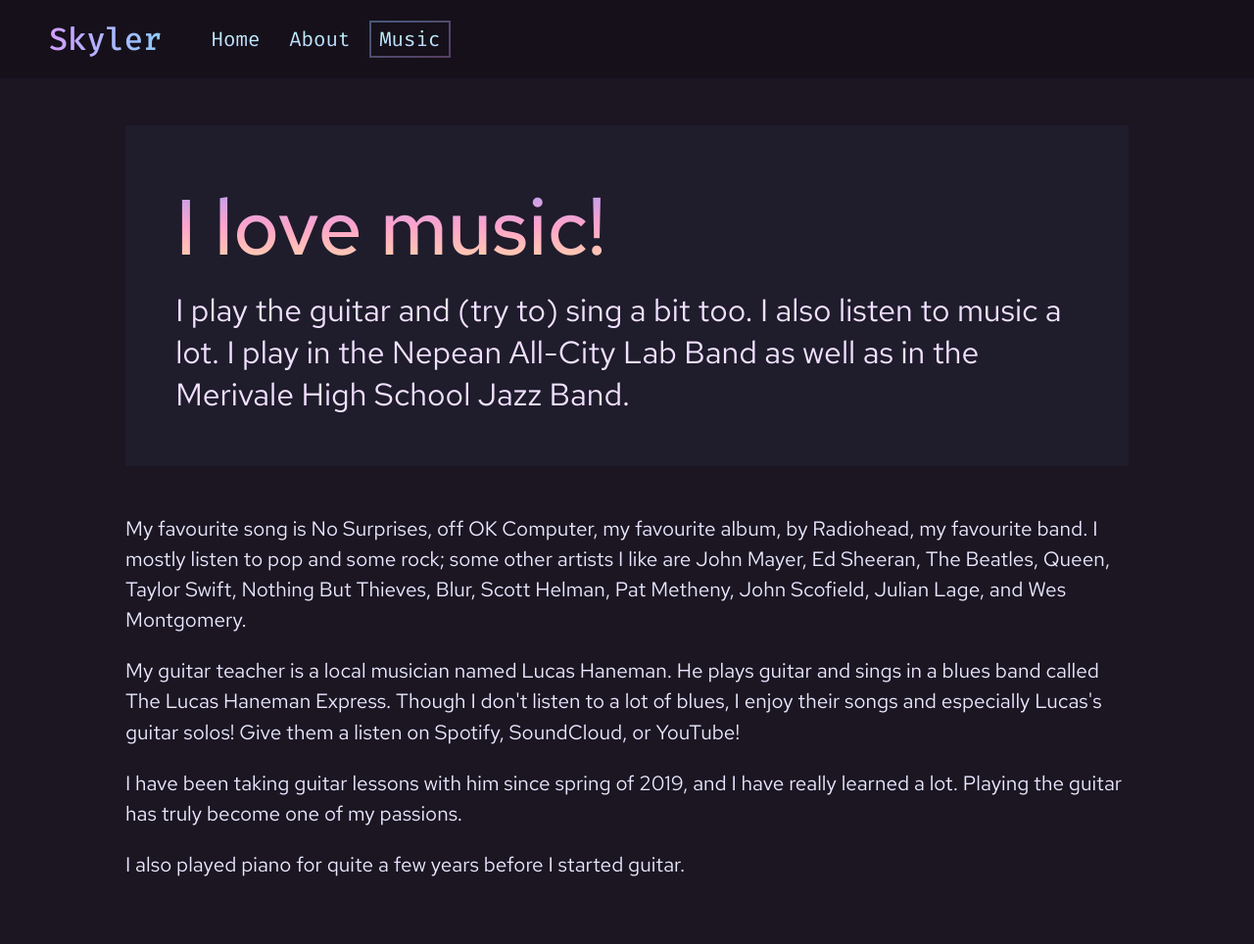
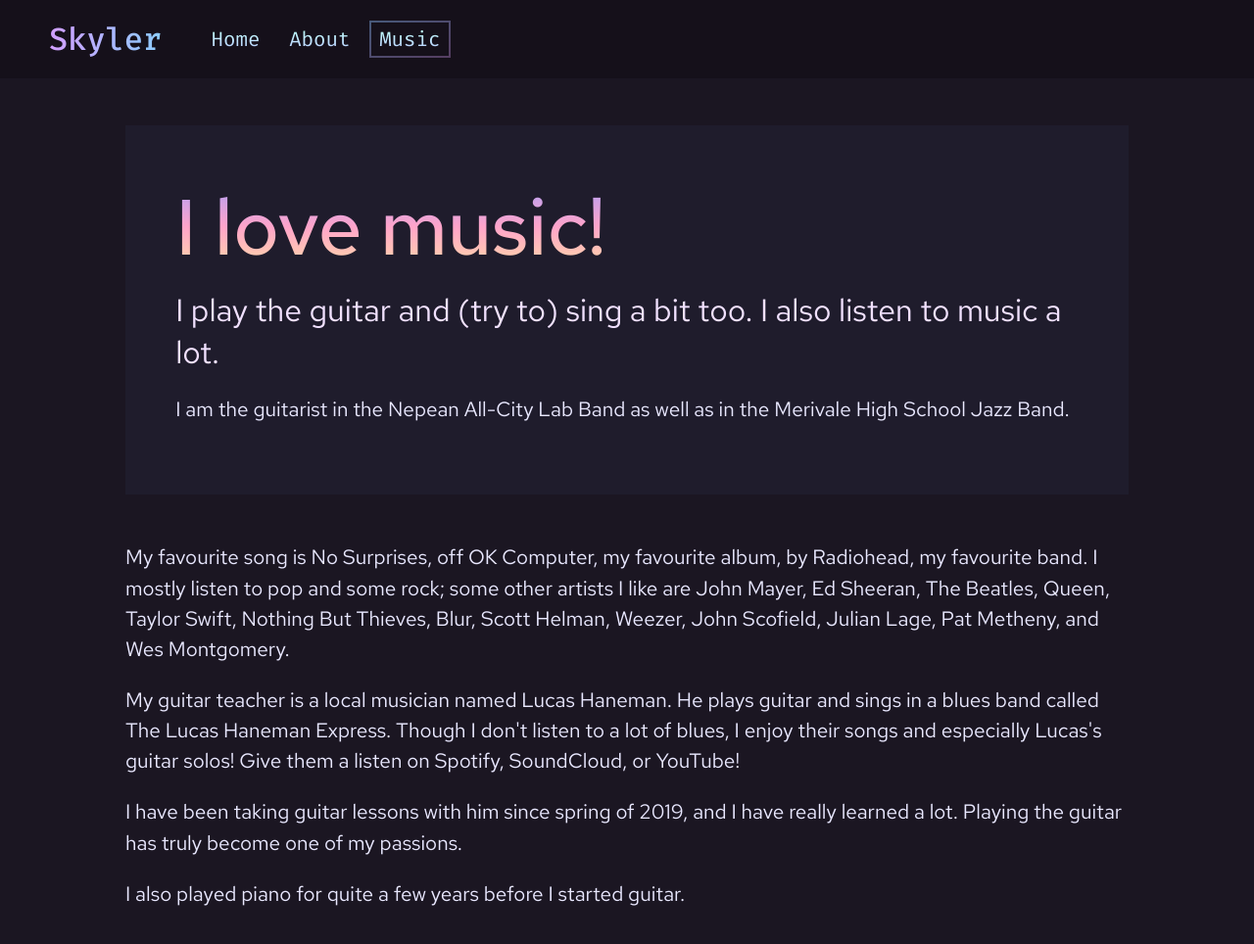
Before and after one commit to sky46/skylerma.com, a Jekyll site: the page built from music.html, in a window 1280 px wide and 976 px high. Shown: the top 964 px of the window at 98% size. Built offline with Jekyll 4.4.1, drawn with Linux system fonts in a browser that asks for light colours.

Commit message:
Reword text on some pages, update portrait on homepage

```diff
--- a/_sass/styles.scss
+++ b/_sass/styles.scss
@@ -184,7 +184,7 @@
 }
 
 .intro-img {
-    flex-basis: 49%;
+    flex-basis: 45%;
     padding-top: 2rem;
     > figure {
         > img {
--- a/about.html
+++ b/about.html
@@ -6,9 +6,7 @@
 <div class="about-title-div">
   <h1>My name is Skyler Ma.</h1>
   <h2>
-    I'm a student in Grade 10 at Merivale HS. In my free time, I enjoy playing the guitar,
-    programming, playing sports, and playing video games.
+    I'm a student in Grade 10 at Merivale HS. In my free time, I enjoy playing the guitar, singing, programming, playing sports,
+    reading, and playing video games.
   </h2>
 </div>
-
-<p>todo</p>
--- a/index.html
+++ b/index.html
@@ -6,12 +6,12 @@
   <div class="intro-text-div">
     <h1 class="intro-title">Hi, I'm Skyler!</h1>
     <p class="intro-text">I am a student in Grade 10 with a passion for music, programming, sports, and video games.</p>
-    <p>At the moment, this site is very much a work in progress.</p>
+    <p>This site is currently a work in progress.</p>
   </div>
 
   <div class="intro-img">
     <figure>
-      <img src="assets/img/portrait.jpg" alt="picture of me">
+      <img src="assets/img/portrait_july_2023.jpg" alt="Picture of Skyler">
       <figcaption>Hey look, it's me!</figcaption>
     </figure>
   </div>
--- a/music.html
+++ b/music.html
@@ -5,14 +5,13 @@
 
 <div class="music-title-div">
   <h1>I love music!</h1>
-  <h2>I play the guitar and (try to) sing a bit too. I also listen to music a lot. I play in the Nepean All-City Lab Band as well as
-    in the Merivale High School Jazz Band.
-  </h2>
+  <h2>I play the guitar and (try to) sing a bit too. I also listen to music a lot.</h2>
+  <p>I am the guitarist in the Nepean All-City Lab Band as well as in the Merivale High School Jazz Band.</h2>
 </div>
 <p>
   My favourite song is No Surprises, off OK Computer, my favourite album, by Radiohead, my favourite band.
   I mostly listen to pop and some rock; some other artists I like are John Mayer, Ed Sheeran, The Beatles, Queen,
-  Taylor Swift, Nothing But Thieves, Blur, Scott Helman, Pat Metheny, John Scofield, Julian Lage, and Wes Montgomery.
+  Taylor Swift, Nothing But Thieves, Blur, Scott Helman, Weezer, John Scofield, Julian Lage, Pat Metheny, and Wes Montgomery.
 </p>
 <p>
   My guitar teacher is a local musician named Lucas Haneman. He plays guitar and sings in a blues band called The
```
Also changed, not shown: 1 other file.
